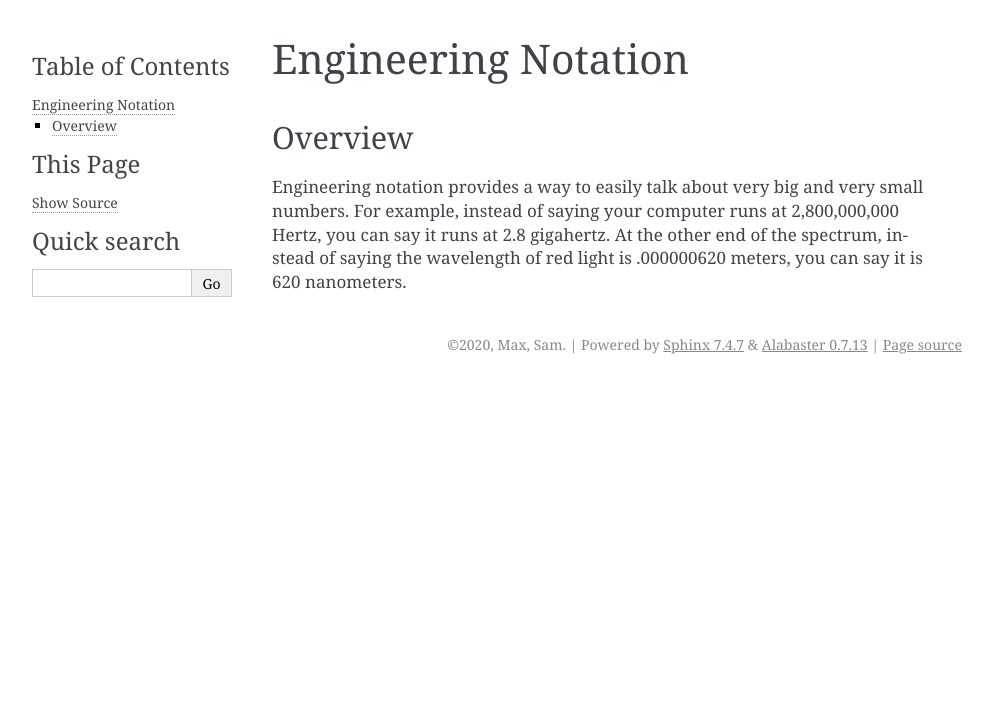
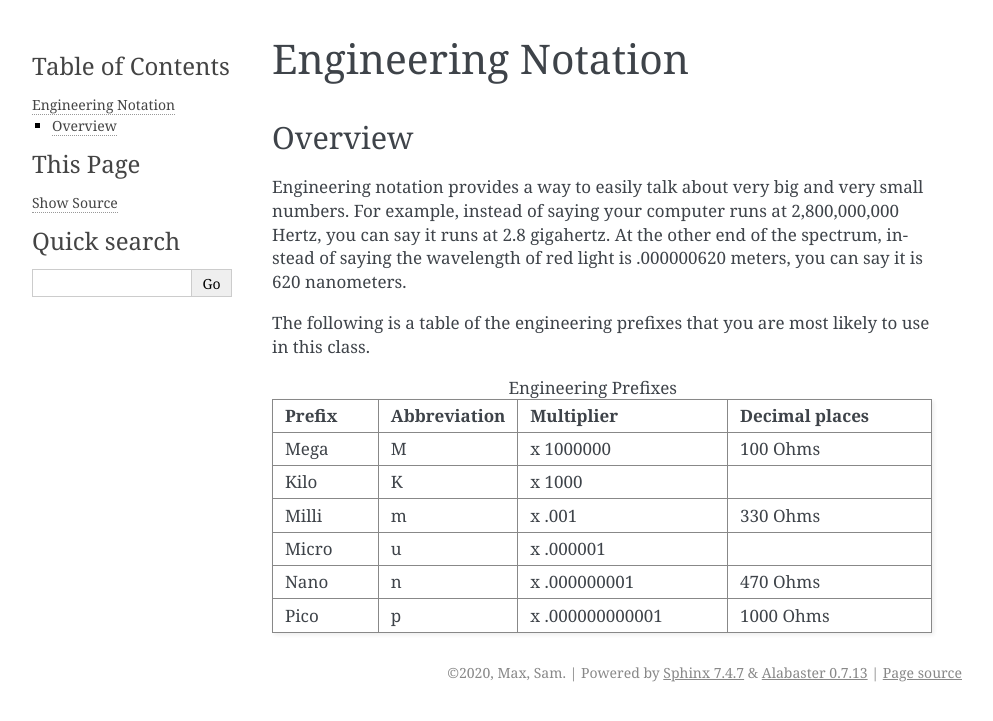
Before and after one commit to maxtkc/mvths-wiki, a Sphinx documentation site: the page built from docs/011b-engineering-notation.rst, in a window 1280 px wide. Shown: the top 721 px of the page, without its empty margins (148-1141 px from the left). Built offline with Sphinx 7.4.7, drawn with Linux system fonts in a browser that asks for light colours.

Commit message:
Update 011b-engineering-notation.rst

```diff
--- a/docs/011b-engineering-notation.rst
+++ b/docs/011b-engineering-notation.rst
@@ -6,3 +6,38 @@ Overview
 Engineering notation provides a way to easily talk about very big and very small numbers. For example, instead of saying your computer runs at
 2,800,000,000 Hertz, you can say it runs at 2.8 gigahertz. At the other end of the spectrum, instead of saying the wavelength of red light is .000000620 meters,
 you can say it is 620 nanometers.
+
+The following is a table of the engineering prefixes that you are most likely to use in this class.
+
+.. list-table:: Engineering Prefixes
+   :widths: 25 25 50 50
+   :header-rows: 1
+
+   * - Prefix
+     - Abbreviation
+     - Multiplier
+     - Decimal places
+   * - Mega
+     - M
+     - x 1000000
+     - 100 Ohms
+   * - Kilo
+     - K
+     - x 1000
+     -
+   * - Milli
+     - m
+     - x .001
+     - 330 Ohms
+   * - Micro
+     - u
+     - x .000001
+     -
+   * - Nano
+     - n
+     - x .000000001
+     - 470 Ohms
+   * - Pico
+     - p
+     - x .000000000001
+     - 1000 Ohms
```
